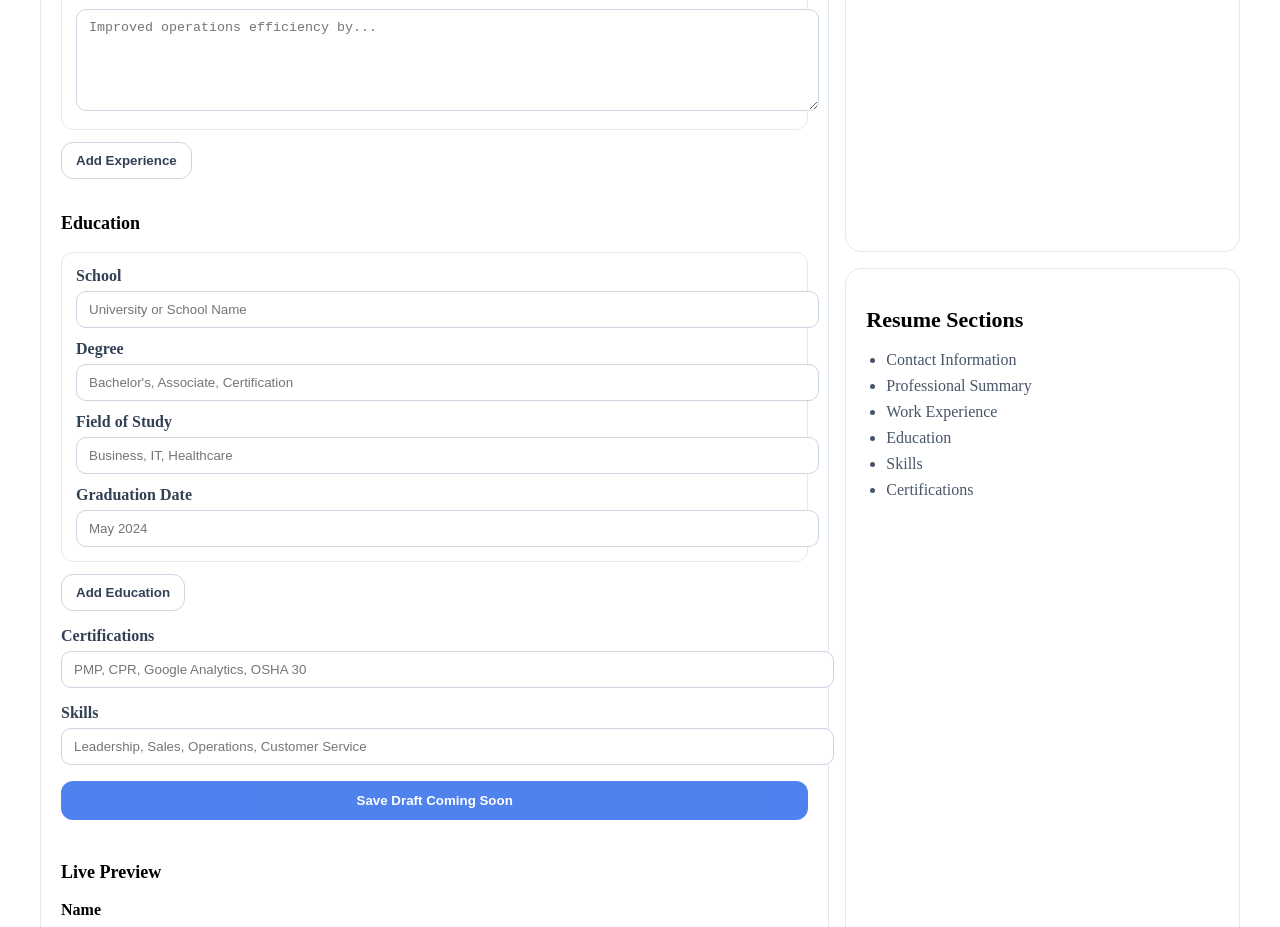
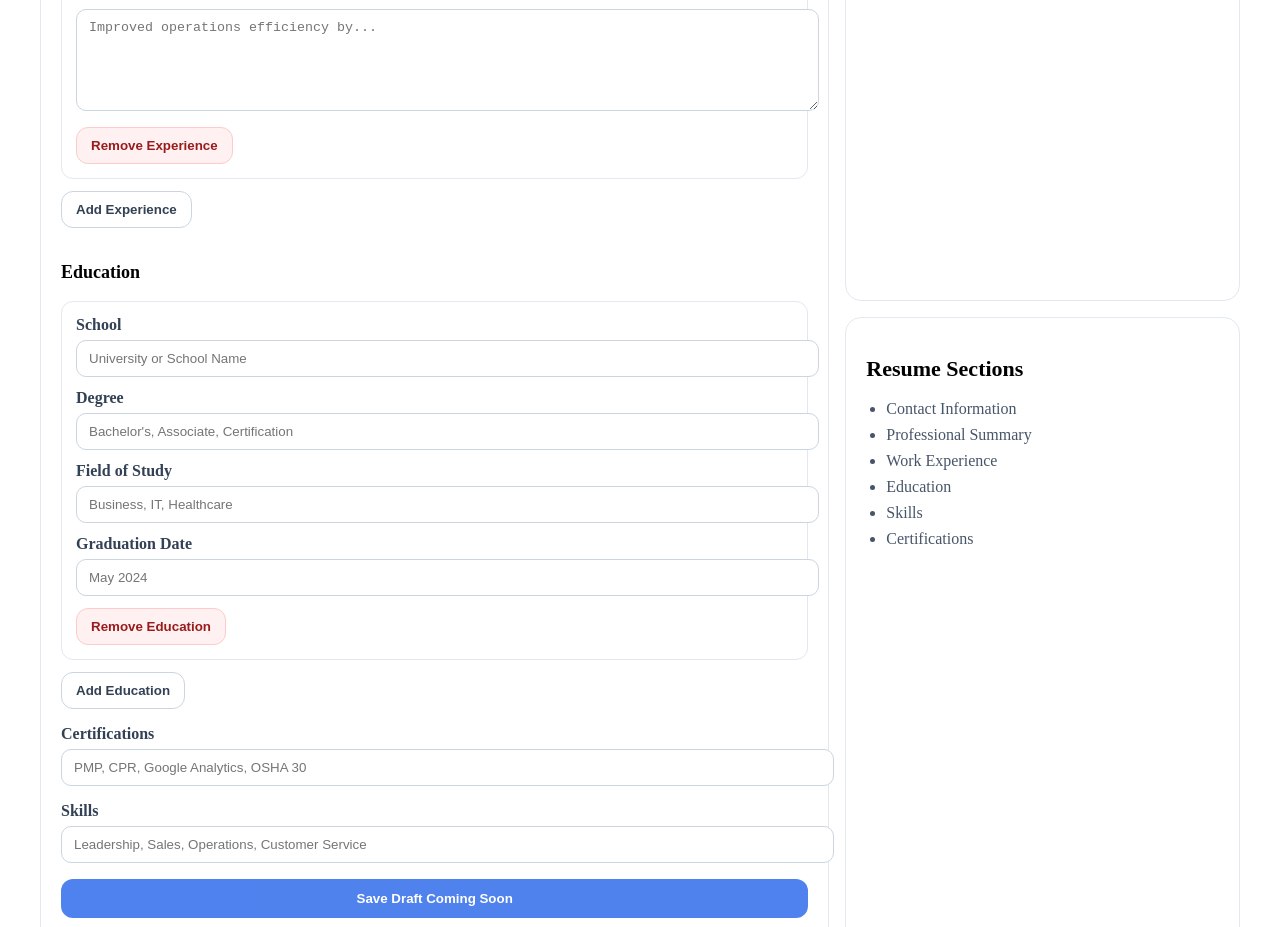
Before and after one commit to mike41192/Crestpoint-solutions-modular-v2, a Next.js app: page /dashboard/resume in a window 1280 px wide. Shown: the part 1820-2747 px from the top of the page. Built offline with nearby package versions, Linux system fonts and the light colour scheme.

Commit message:
Phase 112: add resume builder remove controls

```diff
--- a/src/components/resume/ResumeStarterForm.tsx
+++ b/src/components/resume/ResumeStarterForm.tsx
@@ -116,6 +116,13 @@ export function ResumeStarterForm({ data }: ResumeStarterFormProps) {
     }))
   }
 
+  function removeExperienceItem(id: string) {
+    setFormData((current) => ({
+      ...current,
+      experience: current.experience.filter((item) => item.id !== id),
+    }))
+  }
+
   function updateEducationField(
     id: string,
     field: keyof Omit<ResumeEducationItem, "id">,
@@ -142,6 +149,13 @@ export function ResumeStarterForm({ data }: ResumeStarterFormProps) {
           graduationDate: "",
         },
       ],
+    }))
+  }
+
+  function removeEducationItem(id: string) {
+    setFormData((current) => ({
+      ...current,
+      education: current.education.filter((item) => item.id !== id),
     }))
   }
 
@@ -372,6 +386,23 @@ export function ResumeStarterForm({ data }: ResumeStarterFormProps) {
                     />
                   </label>
                 </div>
+
+                <button
+                  type="button"
+                  onClick={() => removeExperienceItem(item.id)}
+                  style={{
+                    marginTop: "12px",
+                    border: "1px solid #fecaca",
+                    borderRadius: "12px",
+                    padding: "10px 14px",
+                    background: "#fff1f2",
+                    color: "#991b1b",
+                    fontWeight: 700,
+                    cursor: "pointer",
+                  }}
+                >
+                  Remove Experience
+                </button>
               </div>
             ))}
           </div>
@@ -476,6 +507,23 @@ export function ResumeStarterForm({ data }: ResumeStarterFormProps) {
                     />
                   </label>
                 </div>
+
+                <button
+                  type="button"
+                  onClick={() => removeEducationItem(item.id)}
+                  style={{
+                    marginTop: "12px",
+                    border: "1px solid #fecaca",
+                    borderRadius: "12px",
+                    padding: "10px 14px",
+                    background: "#fff1f2",
+                    color: "#991b1b",
+                    fontWeight: 700,
+                    cursor: "pointer",
+                  }}
+                >
+                  Remove Education
+                </button>
               </div>
             ))}
           </div>
```
